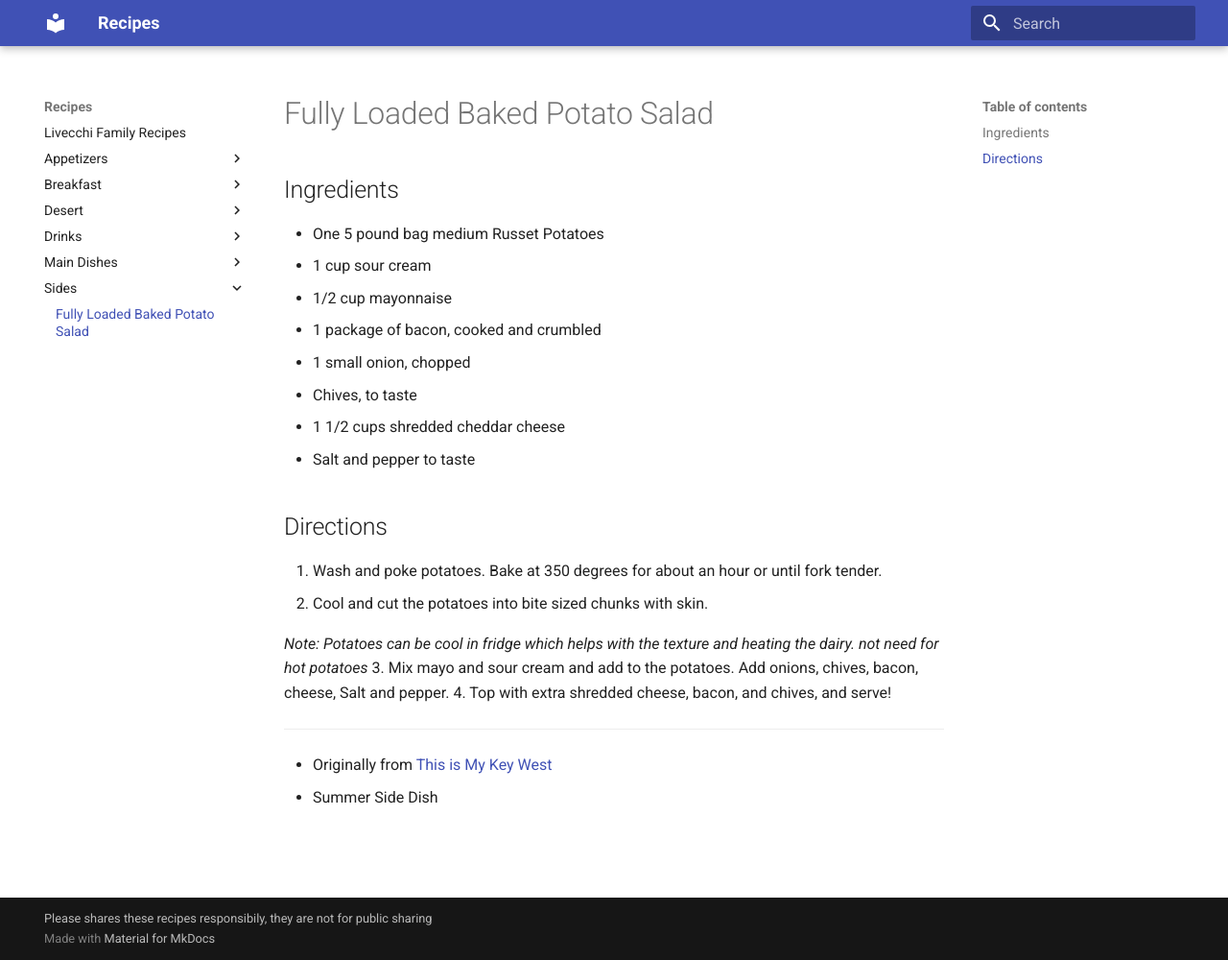
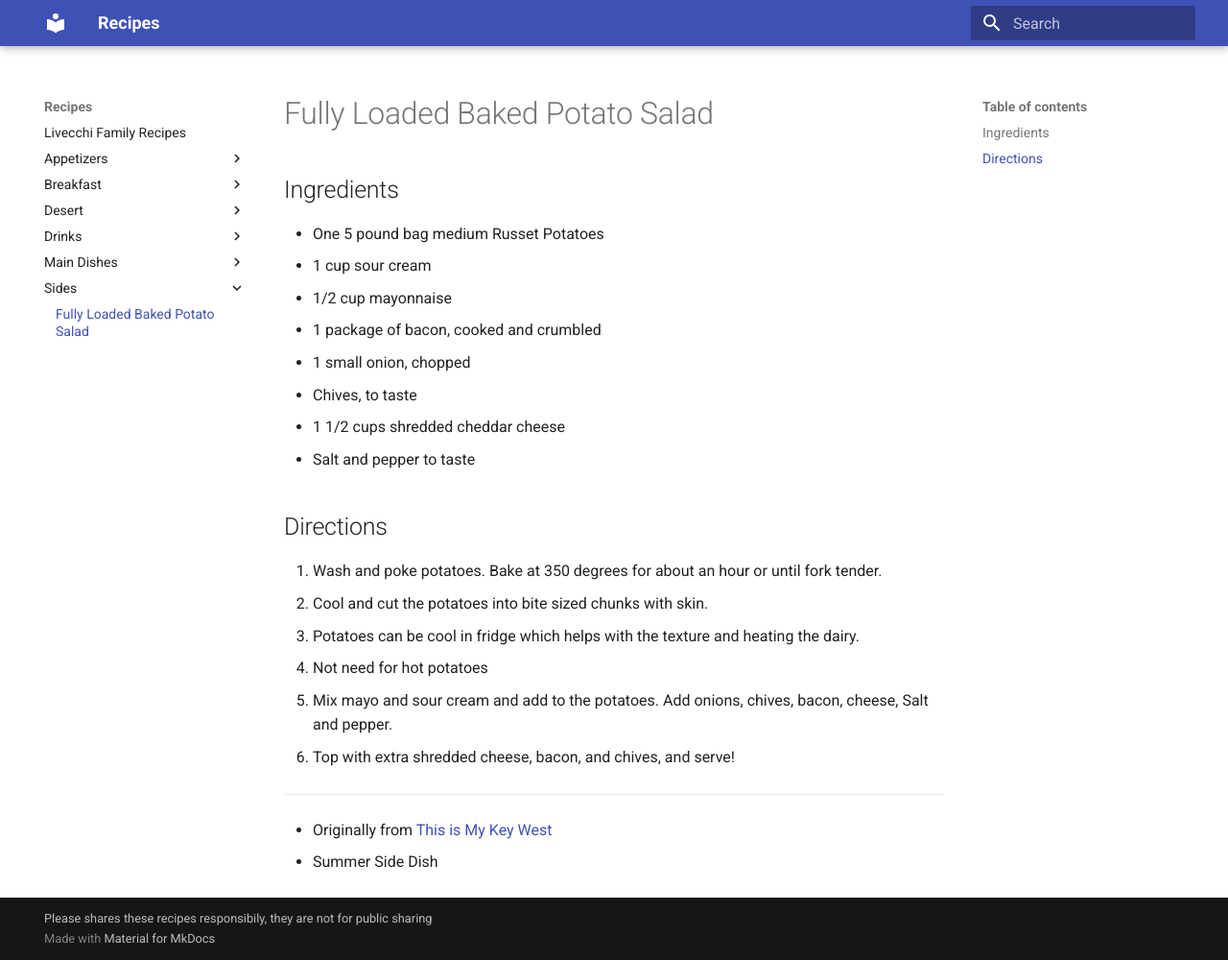
Before and after one commit to joewashear007/recipes, an MkDocs documentation site: the page built from recipes/Sides/Baked Potato Salad.md, in a window 1280 px wide and 1000 px high. Shown: the whole window at 96% size. Built offline with MkDocs 1.6.1 and Material for MkDocs 9.7.7, drawn with Linux system fonts in a browser that asks for light colours.

Commit message:
Renamed the bakedd the potato salad
Better matches the rest of the files

```diff
--- a/recipes/Sides/loadedBakedPotatoSalad.md
+++ b/recipes/Sides/Baked Potato Salad.md
@@ -16,8 +16,8 @@ Directions
 ---------------------------------------
 1. Wash and poke potatoes. Bake at 350 degrees for about an hour or until fork tender.
 2. Cool and cut the potatoes into bite sized chunks with skin.
-
-  *Note: Potatoes can be cool in fridge which helps with the texture and heating the dairy. not need for hot potatoes*
+  * Potatoes can be cool in fridge which helps with the texture and heating the dairy.
+  * Not need for hot potatoes
 3. Mix mayo and sour cream and add to the potatoes. Add onions, chives, bacon, cheese, Salt and pepper.
 4. Top with extra shredded cheese, bacon, and chives, and serve!
 
```
